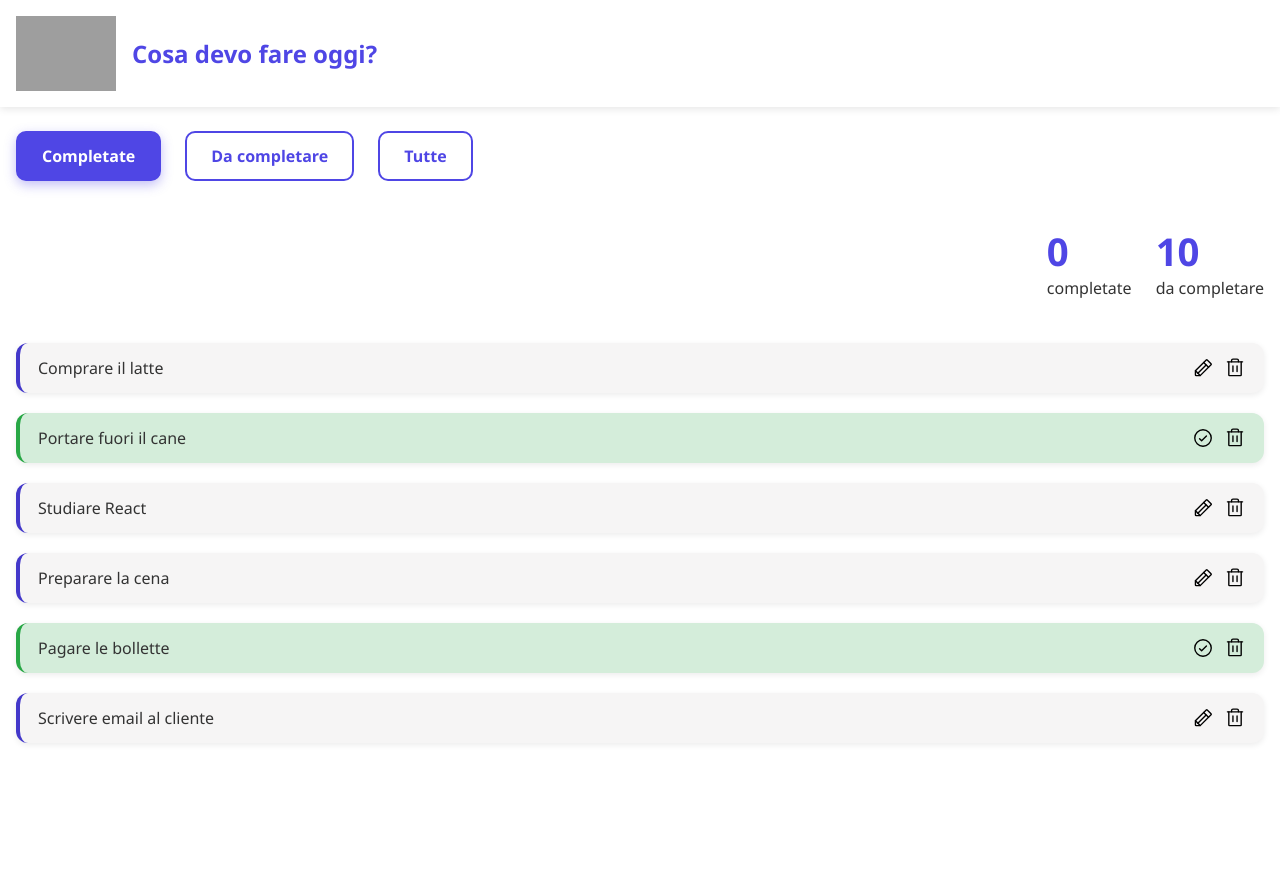
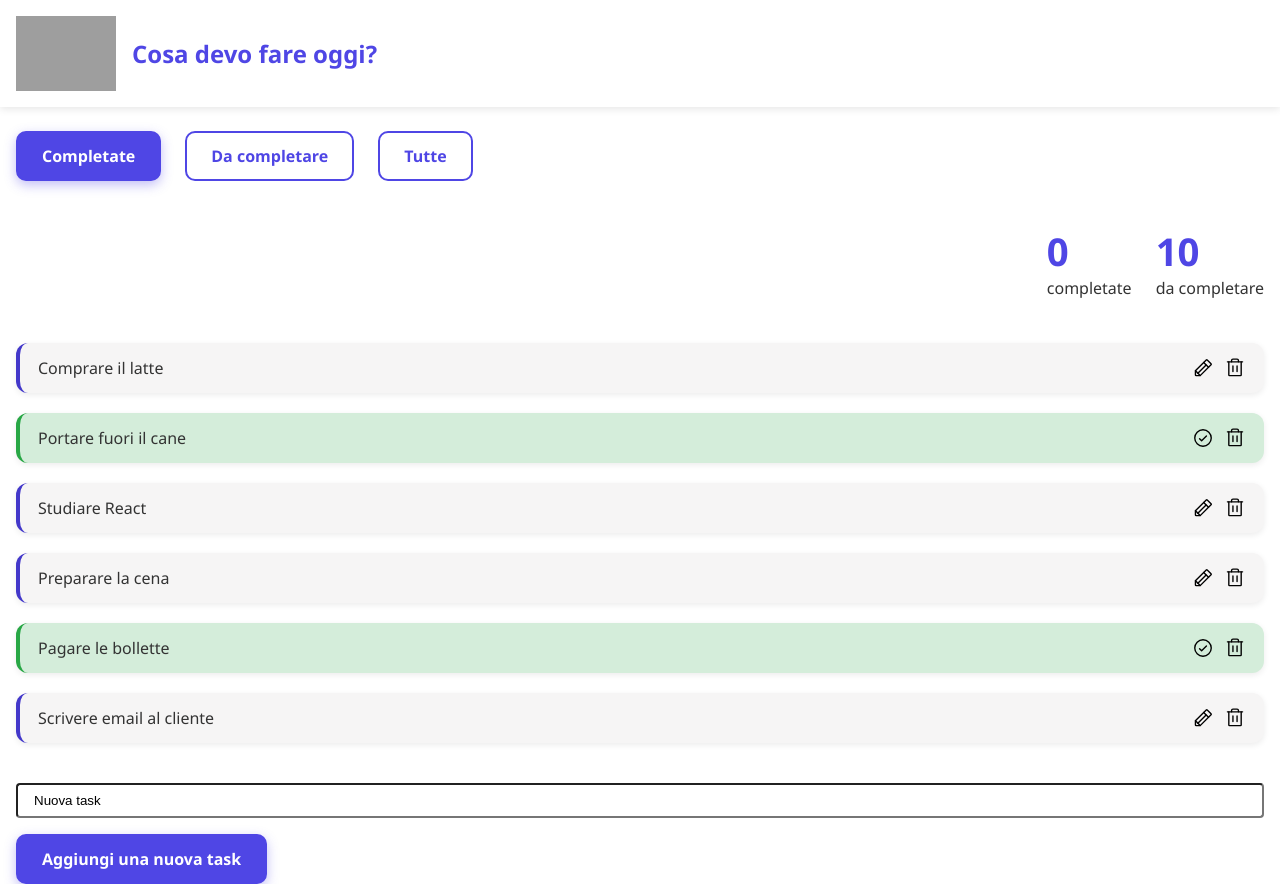
Before and after one commit to programmazione-web-its/to-do-list, a React (Vite) app: page / in a window 1280 px wide. Before the commit the page ends 800 px from the top, so only its background shows below. Built offline with nearby package versions, Linux system fonts and the light colour scheme; grey boxes are pictures that could not be loaded.

Commit message:
lezione 19 marzo - add input + add task btn

```diff
--- a/src/App.jsx
+++ b/src/App.jsx
@@ -16,11 +16,11 @@ import { dummyTasks, doneTasks, pendingTasks } from './data/dummyTasks'
 // function showPending() {
 //   console.log('Task da completare')
 // }
-console.log('DONE TASKS', doneTasks)
-console.log('PENDING TASKS', pendingTasks)
+
 function App() {
   // const [status, setStatus] = useState()
   const [tasks, setTasks] = useState(dummyTasks)
+  const [newTask, setNewTask] = useState('Nuova task')
 
   function showStatus(status) {
     // setStatus(status)
@@ -32,6 +32,20 @@ function App() {
     } else {
       setTasks(dummyTasks)
     }
+  }
+
+  function handleChange(e) {
+    setNewTask(e.target.value)
+  }
+
+  function addNewTask() {
+    const newTaskObj = {
+      id: Date.now(),
+      text: newTask,
+      status: 'pending',
+    }
+
+    setTasks((prevTasks) => [...prevTasks, newTaskObj])
   }
 
   return (
@@ -67,6 +81,21 @@ function App() {
         ) : (
           <List listElements={pendingTasks} />
         )} */}
+        <div>
+          <input
+            id='new-task'
+            name='new-task'
+            value={newTask}
+            onChange={handleChange}
+            placeholder='Inizia a scrivere'
+            className='input'
+          />
+          <Button
+            handleClick={addNewTask}
+            title='Aggiungi una nuova task'
+            classes='btn-primary'
+          />
+        </div>
       </Container>
     </div>
   )
--- a/src/index.css
+++ b/src/index.css
@@ -261,6 +261,18 @@ header h1 {
   background-color: var(--green-border);
 }
 
+.input {
+  width: 100%;
+  padding: 0.5rem 1rem;
+  margin: 1rem 0;
+  border-radius: 4px;
+}
+
+.input:focus,
+.input:active {
+  border: 1px solid var(--primary);
+}
+
 /* ===== RESPONSIVE — Tablet ===== */
 @media (max-width: 768px) {
   header h1 {
```
